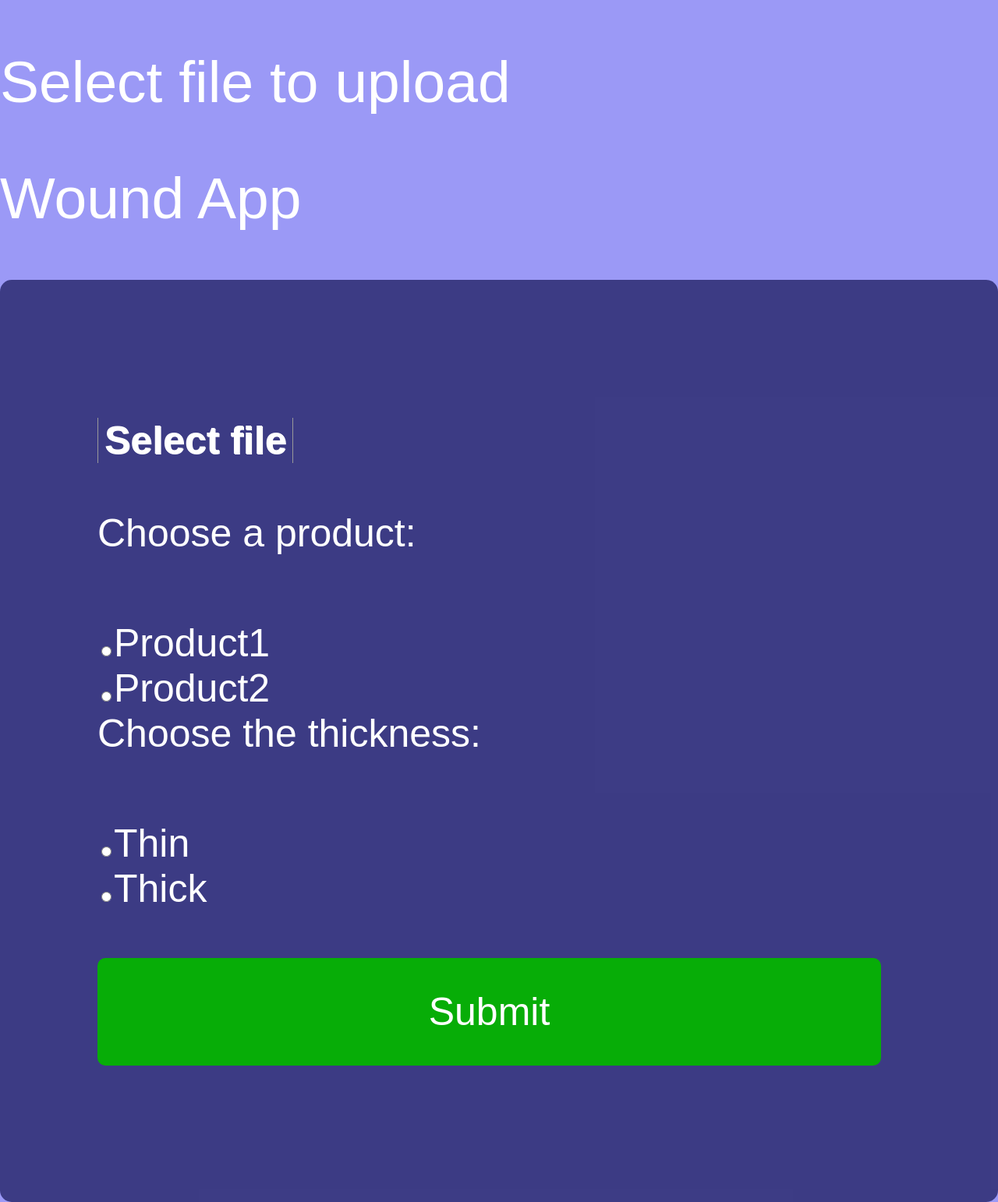
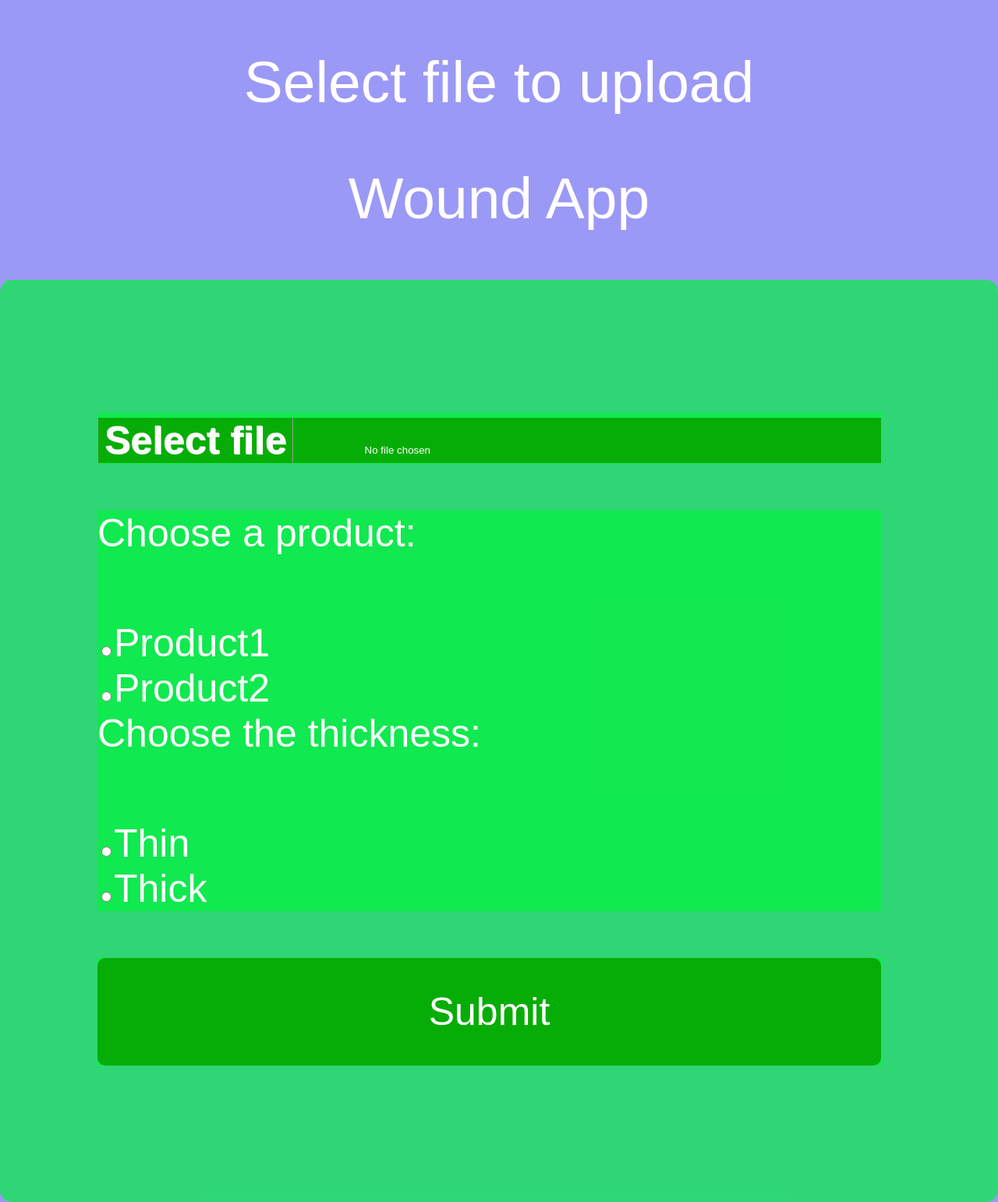
Before and after one commit to tuvovan/joon-uploads, a Flask app: page / in a window 1280 px wide. Shown: the whole page at 78% size. Run offline with Flask 2, Linux system fonts and the light colour scheme.

Commit message:
update form

```diff
--- a/static/css/styles.css
+++ b/static/css/styles.css
@@ -33,6 +33,7 @@ header{
 
 h1, h2{
 font-weight: 400;
+text-align: center;
 }
 
 #description{
@@ -42,7 +43,8 @@ text-shadow: 1px 1px 1px rgba(0, 0, 0, 0.5)
 }
 
 #survey-form{
-  background: rgba(21, 20, 85, 0.7);
+  /* background: rgba(21, 20, 85, 0.7); */
+  background: rgba(3, 241, 63, 0.7);
   padding: 2.3rem 0.5rem;
   border-radius: 0.3rem;
   font-size: 50px;
@@ -50,6 +52,7 @@ text-shadow: 1px 1px 1px rgba(0, 0, 0, 0.5)
 
 .form-input{
   margin: 0 2.5rem 1.2rem 2rem;
+  background: rgba(3, 241, 63, 0.7);
   font-size: 50px;
 }
 
--- a/templates/upload_index.html
+++ b/templates/upload_index.html
@@ -24,7 +24,7 @@
         <div class='form-input'>
             <dl>
                 <p>
-                    <input size="600" type="file" name="file" autocomplete="off" required class="custom-file-input">
+                    <input size="600" type="file" name="file" autocomplete="off" required class="custom-file-input" style="width: 100%; background: rgb(7, 173, 7); color: white;">
                 </p>
             </dl>
         </div>
```
Also changed, not shown: app.py (line endings or trailing spaces).
